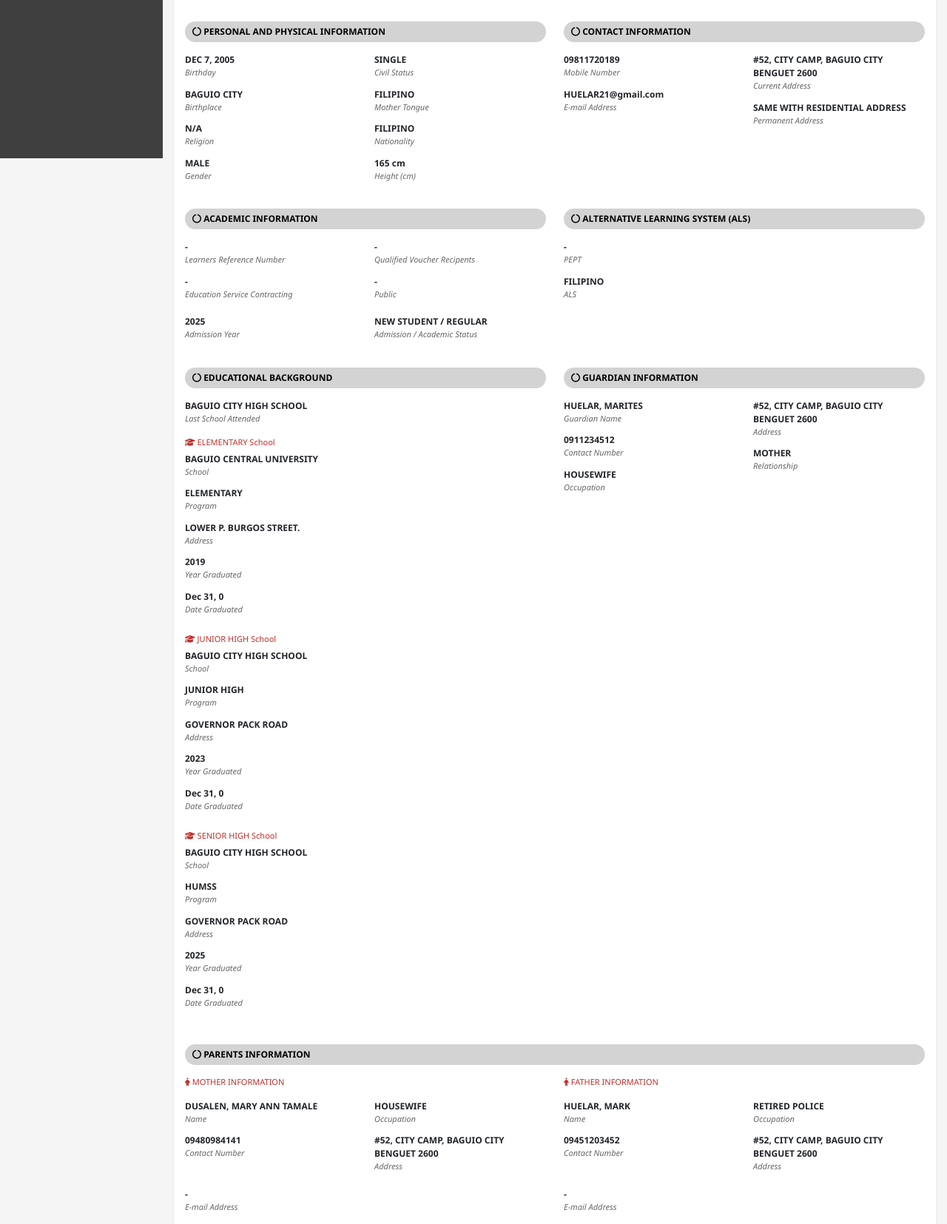
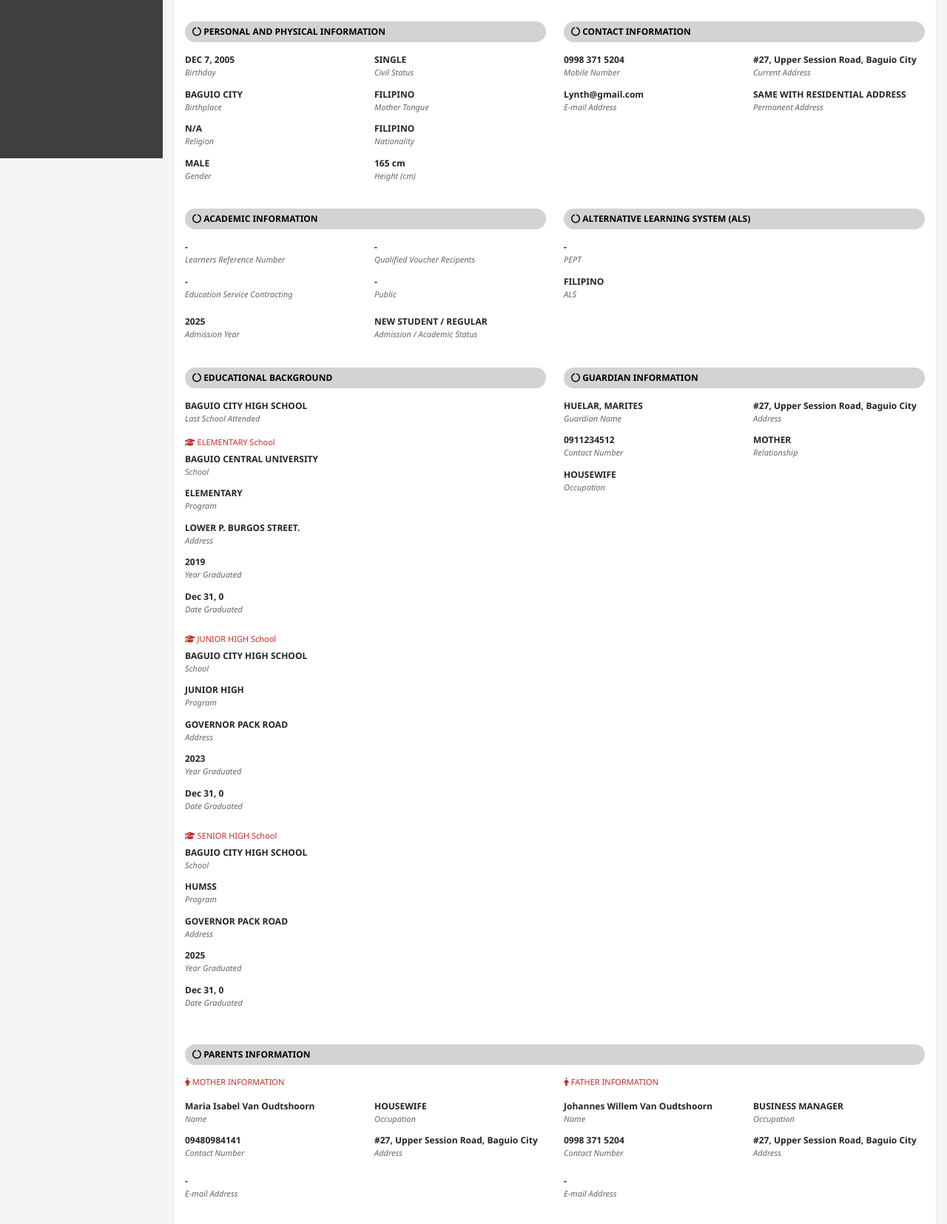
Before and after one commit to ubportal/3rd, a plain HTML site: page index.html in a window 1280 px wide. Shown: the part 586-2241 px from the top of the page at 74% size. Drawn offline with nearby package versions, Linux system fonts and the light colour scheme.

Commit message:
Update index.html

```diff
--- a/index.html
+++ b/index.html
@@ -469,7 +469,7 @@
                     <b>Academic Management System</b>
                 </div>
                 <div>
-                    <b>AMBER CARLO M. HUELAR</b>
+                    <b>Lynette Nicole Van Rheede Van Oudtshoorn</b>
                 </div>
                 <div class="user-role">
                     Student
@@ -576,7 +576,7 @@
 
                         <div class="col-lg-10 col-md-9">
                             <div class="student-id">20255553</div>
-                            <div class="student-name">AMBER CARLO M. HUELAR</div>
+                            <div class="student-name">Lynette Nicole Van Rheede Van Oudtshoorn</div>
                             <div class="program-name">BACHELOR OF SCIENCE IN INFORMATION TECHNOLOGY (BSIT(ICT))</div>
                             <div class="school-name">SCHOOL OF INFORMATION TECHNOLOGY <i>(Baccalaureate)</i></div>
                             <div class="mt-2">
@@ -672,19 +672,19 @@
                             <div class="row">
                                 <div class="col-6">
                                     <div class="info-item">
-                                        <div class="info-value">09811720189</div>
+                                        <div class="info-value">0998 371 5204</div>
                                         <div class="info-label">Mobile Number</div>
                                     </div>
 
                                     <div class="info-item">
-                                        <div class="info-value">HUELAR21@gmail.com</div>
+                                        <div class="info-value">Lynth@gmail.com</div>
                                         <div class="info-label">E-mail Address</div>
                                     </div>
                                 </div>
 
                                 <div class="col-6">
                                     <div class="info-item">
-                                        <div class="info-value">#52, CITY CAMP, BAGUIO CITY BENGUET 2600</div>
+                                        <div class="info-value">#27, Upper Session Road, Baguio City</div>
                                         <div class="info-label">Current Address</div>
                                     </div>
 
@@ -891,7 +891,7 @@
 
                                 <div class="col-6">
                                     <div class="info-item">
-                                        <div class="info-value">#52, CITY CAMP, BAGUIO CITY BENGUET 2600</div>
+                                        <div class="info-value">#27, Upper Session Road, Baguio City</div>
                                         <div class="info-label">Address</div>
                                     </div>
 
@@ -921,7 +921,7 @@
                             <div class="row">
                                 <div class="col-6">
                                     <div class="info-item">
-                                        <div class="info-value">DUSALEN, MARY ANN TAMALE</div>
+                                        <div class="info-value">Maria Isabel Van Oudtshoorn</div>
                                         <div class="info-label">Name</div>
                                     </div>
 
@@ -938,7 +938,7 @@
                                     </div>
 
                                     <div class="info-item">
-                                        <div class="info-value">#52, CITY CAMP, BAGUIO CITY BENGUET 2600</div>
+                                        <div class="info-value">#27, Upper Session Road, Baguio City</div>
                                         <div class="info-label">Address</div>
                                     </div>
                                 </div>
@@ -963,24 +963,24 @@
                             <div class="row">
                                 <div class="col-6">
                                     <div class="info-item">
-                                        <div class="info-value">HUELAR, MARK</div>
+                                        <div class="info-value">Johannes Willem Van Oudtshoorn</div>
                                         <div class="info-label">Name</div>
                                     </div>
 
                                     <div class="info-item">
-                                        <div class="info-value">09451203452</div>
+                                        <div class="info-value">0998 371 5204</div>
                                         <div class="info-label">Contact Number</div>
                                     </div>
                                 </div>
 
                                 <div class="col-6">
                                     <div class="info-item">
-                                        <div class="info-value">RETIRED POLICE</div>
+                                        <div class="info-value">BUSINESS MANAGER</div>
                                         <div class="info-label">Occupation</div>
                                     </div>
 
                                     <div class="info-item">
-                                        <div class="info-value">#52, CITY CAMP, BAGUIO CITY BENGUET 2600</div>
+                                        <div class="info-value">#27, Upper Session Road, Baguio City</div>
                                         <div class="info-label">Address</div>
                                     </div>
                                 </div>
@@ -1159,4 +1159,5 @@
         });
     </script>
 </body>
+
 </html>
```
